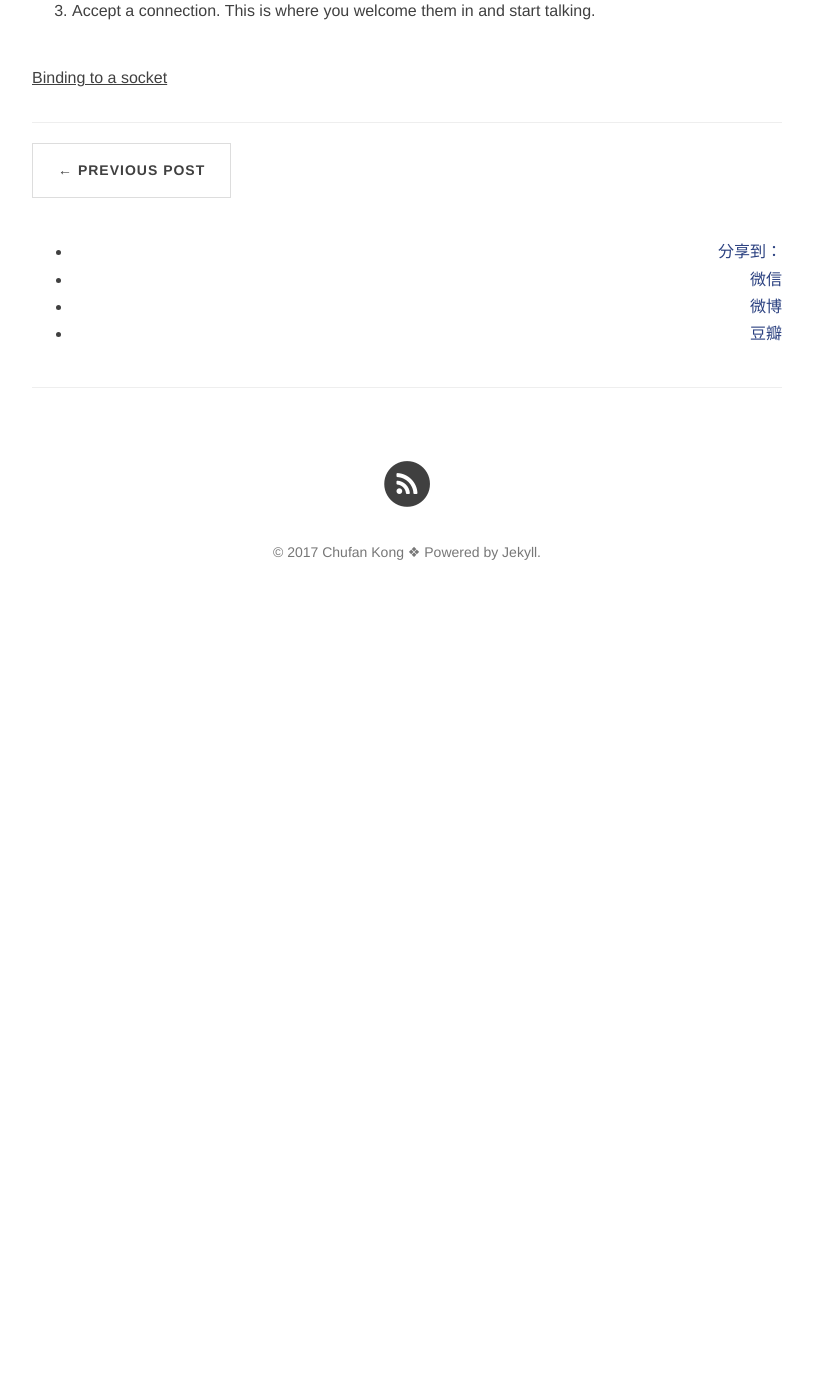
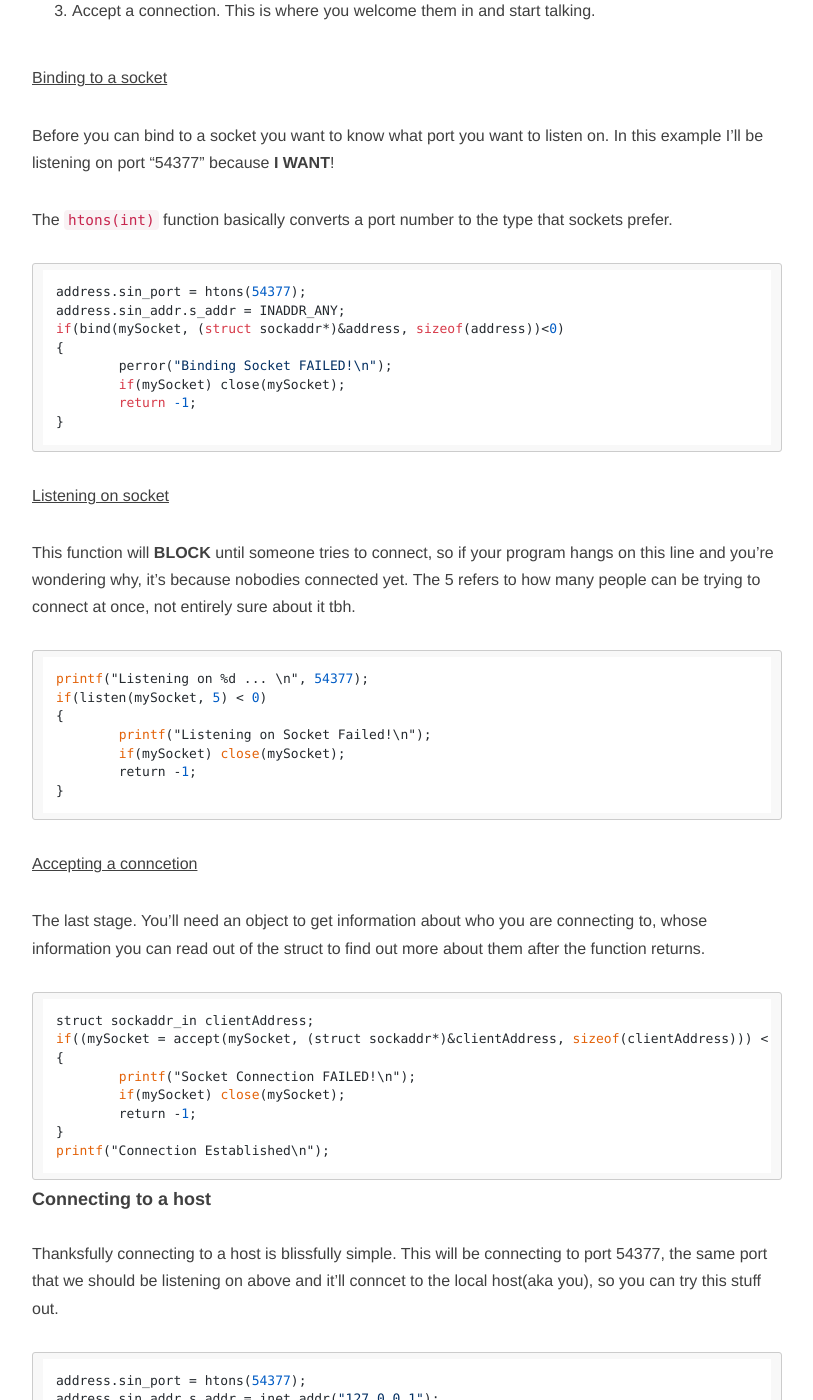
Before and after one commit to Chufan1990/Chufan1990.github.io, a Jekyll site: the page built from _posts/2017-10-31-cpp-Socket.md, in a window 1280 px wide and 1400 px high, scrolled down 2619 px. Shown: the whole window, without its empty margins (233-1046 px from the left). Built offline with Jekyll 4.4.1, drawn with Linux system fonts in a browser that asks for light colours; nearby versions of some CDN libraries; comment, search, counter and statistics services are not loaded; before the commit the page ends 3249 px from its top, so only the background shows below that; some of the changed text lies outside the part shown.

Commit message:
2017-10-31

````diff
--- a/_posts/2017-10-31-cpp-Socket.md
+++ b/_posts/2017-10-31-cpp-Socket.md
@@ -57,7 +57,7 @@ struct sockaddr_in address;
 
 address.sin_family = AF_INET;
 if((thisSocket = socket(AF_INET, SOCK_STREAM, IPPROTO_TCP)) < 0){
-	perror("\nSocket Creation FAILED!");
+	perror("Socket Creation FAILED!\n");
 	return -1;
 }
 ```
@@ -87,3 +87,146 @@ There are three stages to host and establish a connection:
 3. Accept a connection. This is where you welcome them in and start talking.
 
 <u>Binding to a socket</u>
+
+Before you can bind to a socket you want to know what port you want to listen on. In this example I'll be listening on port "54377" because __I WANT__!
+
+The `htons(int)` function basically converts a port number to the type that sockets prefer.
+
+```cpp
+address.sin_port = htons(54377);
+address.sin_addr.s_addr = INADDR_ANY;
+if(bind(mySocket, (struct sockaddr*)&address, sizeof(address))<0)
+{
+	perror("Binding Socket FAILED!\n");
+	if(mySocket) close(mySocket);
+	return -1;
+}
+```
+
+<u>Listening on socket</u>
+
+This function will **BLOCK** until someone tries to connect, so if your program hangs on this line and you're wondering why, it's because nobodies connected yet. The 5 refers to how many people can be trying to connect at once, not entirely sure about it tbh.
+
+```cpp
+printf("Listening on %d ... \n", 54377);
+if(listen(mySocket, 5) < 0)
+{
+	printf("Listening on Socket Failed!\n");
+	if(mySocket) close(mySocket);
+	return -1;
+}
+```
+
+<u>Accepting a conncetion</u>
+
+The last stage. You'll need an object to get information about who you are connecting to, whose information you can read out of the struct to find out more about them after the function returns.
+
+```cpp
+struct sockaddr_in clientAddress;
+if((mySocket = accept(mySocket, (struct sockaddr*)&clientAddress, sizeof(clientAddress))) < 0)
+{
+	printf("Socket Connection FAILED!\n");
+	if(mySocket) close(mySocket);
+	return -1;
+}
+printf("Connection Established\n");
+```
+
+#### Connecting to a host
+
+Thanksfully connecting to  a host is blissfully simple. This will be connecting to port 54377, the same port that we should be listening on above and it'll conncet to the local host(aka you), so you can try this stuff out.
+
+```cpp
+address.sin_port = htons(54377);
+address.sin_addr.s_addr = inet_addr("127.0.0.1");
+if(connect(mySocket, (struct sockaddr*)&address, sizeof(address)) < 0)
+{
+	printf("Socket Connection Failed!\n");
+	if(mySocket) close(mySocket);
+	return -1;
+}
+printf("Connected!\n");
+```
+
+#### Sending data over a socket
+
+So you've got a socket set up at last, how do you send data over it?
+
+The `send()` function takes the following:
+
+1. The socket you want to send data over.
+2. A char array containing your data you want to send.
+3. An int containing the amount of data in the buffer.
+4. An offset in the buffer incase you only want to send a part of it. __0__ means start from the beginning.
+
+```cpp
+send(mySocket, buffer, BUFFERSIZE, 0);
+```
+#### Receiving data from a socket
+
+The `revc()` function takes the following:
+
+1. The socket you want to receive data from.
+2. A char array you want to store the data in.
+3. The maximum size of the above array.
+4. An offset in the buffer incase. __0__ starts from beginning.
+
+The function returns the number of bytes that were received, up to the maximum you specified.
+
+_WARNING_ - this function **BLOCK** until data arrives.
+
+```cpp
+int newData;
+newData = recv(mySocket, buffer, BUFFERSIZE, 0);
+```
+
+#### My ways for writing both Windows and Unix
+
+At the top of every file I start with two lines:
+
+```cpp
+#define __WINDOWS
+#define __LINUX
+```
+
+and comment out which ever one I'm not using at the time.
+
+This lets me do things like this:
+
+```cpp
+#ifdef __WINDOWS
+#include <winsock.h>
+#endif
+#ifdef __LINUX
+#include <sys/type.h>
+#include <sys/socket.h>
+#include <netinet/in.h>
+#include <arpa/inet.h>
+void closesocket(int socket) {close(socket);}
+#endif
+
+and
+
+```cpp
+#ifdef __WINDOWS
+	WSADATA wsaData;
+#endif
+```
+
+and
+
+```cpp
+#ifdef __WINDOWS
+	WSAStartup(0x0202, &wsaData);
+#endif
+```
+
+and
+
+```cpp
+#ifdef __WINDOWS
+	WSACleanup();
+#endif
+```
+
+Notice how Linux makes it way easier to do networking.
````
